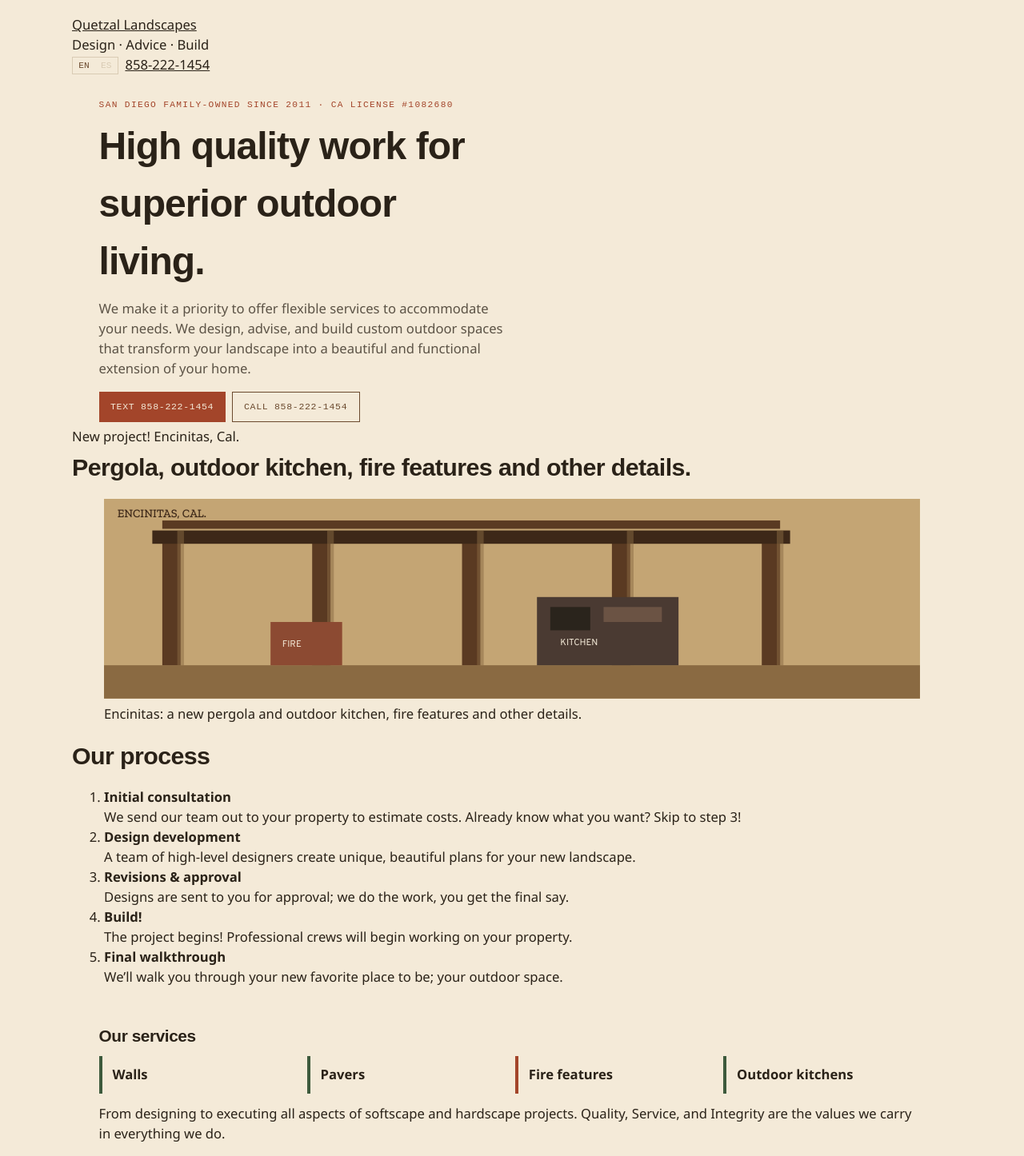
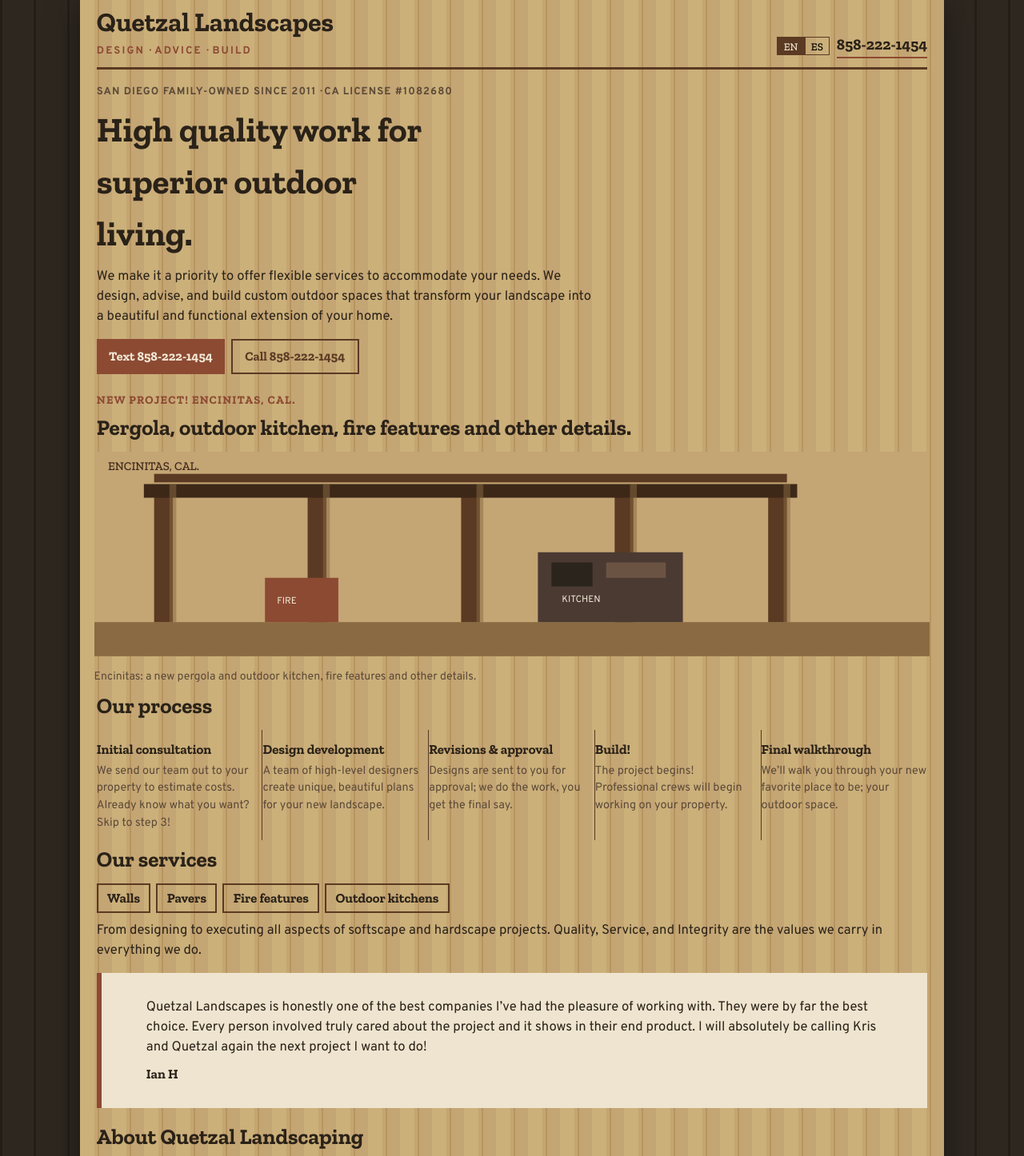
Before and after one commit to nitantbhartia/quetzal-landscapes-preview, a website: page index.html in a window 1280 px wide. Shown: the part 40-1486 px from the top of the page at 80% size. Drawn offline with nearby package versions, Linux system fonts and the light colour scheme.

Commit message:
Restyle homepage as a distinct trade object (9-bar)

```diff
--- a/styles.css
+++ b/styles.css
@@ -1,175 +1,225 @@
-/* Quetzal — Encinitas pergola sequence as a build strip.
-   Sand, pergola wood, garden green, fire ember. */
+/* Quetzal Encinitas pergola lumber strip. Zilla Slab + Overpass. */
 
 :root {
-  --sand: #e6d7c0;
-  --paper: #f4ead8;
-  --wood: #6b4a2e;
-  --post: #8a6240;
-  --green: #3d5a3c;
-  --ember: #a3452a;
-  --sky: #8fa8b8;
+  --site: #2a241c;
+  --board: #c4a574;
+  --stain: #5a3a22;
   --ink: #2a2218;
-  --mute: #5c5346;
-  --max: 1100px;
-  --pad: clamp(1rem, 3.4vw, 2.1rem);
+  --mute: #5c4a38;
+  --ember: #8c4a32;
+  --paper: #efe4cf;
 }
 
 *, *::before, *::after { box-sizing: border-box; }
-html { scroll-behavior: smooth; background: var(--sand); }
+html { scroll-behavior: smooth; background: var(--site); }
 body {
   margin: 0;
-  font-family: "Source Sans 3", "IBM Plex Sans", "Segoe UI", system-ui, sans-serif;
+  font-family: "Overpass", "Segoe UI", sans-serif;
   color: var(--ink);
-  background: var(--sand);
+  background:
+    repeating-linear-gradient(90deg, #241e18 0 3px, #2e2720 3px 42px);
   line-height: 1.5;
   font-size: 1.04rem;
 }
 a { color: inherit; }
-h1, h2 { font-family: "Source Sans 3", sans-serif; font-weight: 700; letter-spacing: -0.02em; margin: 0; }
+h1, h2, .brand {
+  font-family: "Zilla Slab", Georgia, serif;
+  font-weight: 700;
+  margin: 0;
+}
 p { margin: 0; }
-.skip { position: absolute; left: 0.7rem; top: -3rem; background: var(--wood); color: var(--paper); padding: 0.4rem 0.7rem; }
+
+.skip {
+  position: absolute; left: 0.7rem; top: -3rem;
+  background: var(--stain); color: var(--paper); padding: 0.4rem 0.7rem;
+}
 .skip:focus { top: 0.5rem; }
 
-.bar {
-  background: var(--wood);
-  color: var(--paper);
-  position: sticky; top: 0; z-index: 20;
+.strip {
+  max-width: 1080px;
+  margin: 1.4rem auto 2.2rem;
+  background:
+    repeating-linear-gradient(90deg,
+      #cbb07a 0 18px,
+      #c4a574 18px 22px,
+      #b8945e 22px 24px,
+      #c4a574 24px 40px);
+  color: var(--ink);
+  box-shadow:
+    inset 0 10px 0 var(--stain),
+    inset 0 -10px 0 var(--stain),
+    0 22px 40px rgba(0,0,0,0.4);
+  padding: 1.3rem 1.3rem 1.1rem;
 }
-.inner {
-  max-width: var(--max); margin: 0 auto; padding: 0.6rem var(--pad);
-  display: flex; align-items: center; justify-content: space-between; gap: 1rem;
+
+.end-stamp {
+  display: flex;
+  justify-content: space-between;
+  gap: 1rem;
+  align-items: flex-end;
+  flex-wrap: wrap;
+  padding-bottom: 0.7rem;
+  border-bottom: 3px solid var(--stain);
 }
-.wm { text-decoration: none; font-weight: 700; letter-spacing: 0.04em; }
-.wm span { display: block; font-family: "IBM Plex Mono", monospace; font-size: 0.62rem; font-weight: 400; letter-spacing: 0.14em; text-transform: uppercase; color: #d9cbb4; }
-nav { display: flex; gap: 0.9rem; font-family: "IBM Plex Mono", monospace; font-size: 0.7rem; letter-spacing: 0.08em; text-transform: uppercase; }
-nav a { text-decoration: none; color: #d9cbb4; }
-nav a:hover { color: var(--paper); }
+.brand {
+  text-decoration: none;
+  font-size: clamp(1.6rem, 3.5vw, 2.1rem);
+}
+.dab {
+  font-size: 0.82rem;
+  letter-spacing: 0.16em;
+  text-transform: uppercase;
+  color: var(--ember);
+  font-weight: 700;
+}
 .tools { display: flex; gap: 0.55rem; align-items: center; }
-.lang { display: flex; border: 1px solid #d9cbb4; }
-.lang button { background: transparent; color: #d9cbb4; border: 0; font-family: "IBM Plex Mono", monospace; font-size: 0.7rem; padding: 0.25rem 0.45rem; cursor: pointer; }
-.lang button[aria-pressed="true"] { background: var(--paper); color: var(--wood); }
+.lang { display: flex; }
+.lang button {
+  background: transparent;
+  border: 1px solid var(--stain);
+  font-family: "Zilla Slab", serif;
+  padding: 0.15rem 0.45rem;
+  cursor: pointer;
+}
+.lang button[aria-pressed="true"] { background: var(--stain); color: var(--paper); }
+.phone {
+  font-family: "Zilla Slab", serif;
+  font-weight: 700;
+  font-size: 1.2rem;
+  text-decoration: none;
+  border-bottom: 2px solid var(--ember);
+}
+
+.hero { padding: 1.1rem 0 0.4rem; }
+.kicker {
+  font-size: 0.82rem;
+  letter-spacing: 0.08em;
+  text-transform: uppercase;
+  color: var(--mute);
+  font-weight: 700;
+  margin-bottom: 0.35rem;
+}
+h1 { font-size: clamp(1.8rem, 4.4vw, 2.7rem); max-width: 18ch; }
+.lede { margin: 0.6rem 0 0.9rem; max-width: 58ch; }
+.actions { display: flex; flex-wrap: wrap; gap: 0.5rem; }
 
 .btn {
   display: inline-flex; align-items: center; justify-content: center;
   text-decoration: none; border: 0; cursor: pointer;
-  font-family: "IBM Plex Mono", monospace; font-size: 0.72rem;
-  letter-spacing: 0.06em; text-transform: uppercase;
-  padding: 0.58rem 0.9rem; font-weight: 500;
+  font-family: "Zilla Slab", serif;
+  font-weight: 700;
+  font-size: 1rem;
+  padding: 0.5rem 0.95rem;
 }
-.btn.wood { background: var(--post); color: var(--paper); }
-.btn.ember { background: var(--ember); color: var(--paper); }
-.btn.ghost { background: transparent; color: var(--wood); border: 1px solid var(--wood); }
+.btn.ember { background: var(--ember); color: #f4ead8; }
+.btn.ghost { background: transparent; color: var(--stain); border: 2px solid var(--stain); }
+.btn.wood { background: var(--stain); color: var(--paper); }
 
-.hero { max-width: var(--max); margin: 0 auto; padding: 1.8rem var(--pad) 0.4rem; }
-.kicker {
-  font-family: "IBM Plex Mono", monospace; font-size: 0.7rem;
-  letter-spacing: 0.12em; text-transform: uppercase; color: var(--ember);
-  margin-bottom: 0.45rem;
+.encinitas { padding: 1rem 0 0.2rem; }
+.job {
+  font-family: "Zilla Slab", serif;
+  font-weight: 700;
+  letter-spacing: 0.08em;
+  text-transform: uppercase;
+  color: var(--ember);
+  font-size: 0.9rem;
 }
-h1 { font-size: clamp(1.9rem, 4.8vw, 3rem); max-width: 18ch; }
-.lede { margin: 0.7rem 0 1rem; max-width: 54ch; color: var(--mute); }
-.actions { display: flex; flex-wrap: wrap; gap: 0.5rem; }
+h2 { font-size: clamp(1.25rem, 2.6vw, 1.7rem); margin: 0.2rem 0 0.6rem; }
+.section-draw { margin: 0.5rem -0.2rem 0; }
+.section-draw figcaption { font-size: 0.88rem; color: var(--mute); margin-top: 0.35rem; }
 
-.strip {
-  max-width: none;
-  margin: 1.6rem 0 0;
-  padding: 1.6rem max(var(--pad), calc(50% - 550px));
-  background: var(--paper);
-  border-top: 8px solid var(--wood);
-  border-bottom: 8px solid var(--wood);
-}
-.strip h2 { font-size: clamp(1.4rem, 3vw, 1.9rem); margin: 0.2rem 0 0.5rem; }
-.beats {
+.stations ol {
   list-style: none;
-  margin: 1.1rem 0;
+  margin: 0;
   padding: 0;
   display: grid;
   grid-template-columns: repeat(5, 1fr);
-  gap: 0.55rem;
-  counter-reset: none;
+  gap: 0;
 }
-.beats li {
-  background: var(--sand);
-  border-top: 4px solid var(--green);
-  padding: 0.7rem 0.7rem 0.85rem;
+.stations li {
+  padding: 0.7rem 0.7rem 0.7rem 0;
+  border-right: 1px solid var(--stain);
 }
-.beats li:nth-child(4) { border-top-color: var(--ember); }
-.beats li:nth-child(5) { border-top-color: var(--wood); }
-.beats b {
-  display: block;
-  font-family: "IBM Plex Mono", monospace;
-  font-size: 0.72rem;
+.stations li:last-child { border-right: 0; padding-right: 0; }
+.stations b { display: block; font-family: "Zilla Slab", serif; font-size: 1.05rem; margin-bottom: 0.25rem; }
+.stations p { font-size: 0.9rem; color: var(--mute); }
+
+.services ul {
+  display: flex;
+  flex-wrap: wrap;
+  gap: 0.45rem;
+  list-style: none;
+  margin: 0.3rem 0 0.6rem;
+  padding: 0;
+}
+.services li {
+  border: 2px solid var(--stain);
+  padding: 0.25rem 0.7rem;
+  font-family: "Zilla Slab", serif;
+  font-weight: 700;
+}
+
+.quote {
+  margin: 1rem 0;
+  padding: 0.9rem 1rem;
+  background: var(--paper);
+  border-left: 6px solid var(--ember);
+}
+.quote footer {
+  margin-top: 0.45rem;
+  font-family: "Zilla Slab", serif;
+  font-weight: 700;
+}
+
+.about address {
+  margin-top: 0.6rem;
+  font-style: normal;
+  color: var(--mute);
+}
+.about a { color: var(--ember); font-weight: 700; }
+
+.consult {
+  margin-top: 0.8rem;
+  padding: 0.9rem 1rem;
+  background: var(--paper);
+}
+.consult form {
+  display: grid;
+  grid-template-columns: 1fr 1fr;
+  gap: 0.6rem 0.8rem;
+  margin-top: 0.6rem;
+}
+.consult label { display: grid; gap: 0.15rem; }
+.consult label span {
+  font-size: 0.78rem;
   letter-spacing: 0.1em;
   text-transform: uppercase;
-  color: var(--wood);
-  margin-bottom: 0.35rem;
+  font-weight: 700;
+  color: var(--mute);
 }
-.beats p { font-size: 0.9rem; }
-.pergola { margin: 0.4rem 0 0; }
-.pergola figcaption {
-  font-family: "IBM Plex Mono", monospace;
-  font-size: 0.7rem;
-  color: var(--mute);
-  padding: 0.4rem 0 0;
+.consult input, .consult select, .consult textarea {
+  font: inherit;
+  border: 0;
+  border-bottom: 2px solid var(--stain);
+  background: transparent;
+  padding: 0.3rem 0;
+  border-radius: 0;
 }
-
-.services, .quote, .about, .ticket {
-  max-width: var(--max); margin: 0 auto; padding: 1.6rem var(--pad);
-}
-.services h2, .about h2, .ticket h2 { font-size: 1.3rem; margin-bottom: 0.6rem; }
-.services ul {
-  display: grid; grid-template-columns: repeat(4, 1fr); gap: 0.5rem;
-  list-style: none; margin: 0 0 0.8rem; padding: 0;
-}
-.services li {
-  background: var(--paper);
-  border-left: 4px solid var(--green);
-  padding: 0.7rem 0.8rem;
-  font-weight: 600;
-}
-.services li:nth-child(3) { border-left-color: var(--ember); }
-.svcMore { color: var(--mute); max-width: 60ch; }
-
-.quote blockquote {
-  margin: 0.4rem 0 0;
-  padding: 1rem 1.1rem;
-  background: var(--paper);
-  border-left: 5px solid var(--ember);
-  max-width: 64ch;
-}
-.quote footer { margin-top: 0.5rem; font-family: "IBM Plex Mono", monospace; font-size: 0.78rem; color: var(--ember); }
-
-.about address {
-  font-style: normal;
-  margin-top: 0.7rem;
-  font-family: "IBM Plex Mono", monospace;
-  font-size: 0.88rem;
-  background: var(--paper);
-  padding: 0.8rem 0.9rem;
-  border-left: 4px solid var(--wood);
-}
-
-.ticket { background: var(--paper); max-width: none; padding-left: max(var(--pad), calc(50% - 550px)); padding-right: max(var(--pad), calc(50% - 550px)); }
-.ticket p { color: var(--mute); margin-bottom: 0.8rem; max-width: 52ch; }
-form { display: grid; grid-template-columns: 1fr 1fr; gap: 0.7rem 1rem; }
-label { display: flex; flex-direction: column; gap: 0.25rem; }
-label span { font-family: "IBM Plex Mono", monospace; font-size: 0.65rem; letter-spacing: 0.1em; text-transform: uppercase; }
-input, select, textarea { font: inherit; padding: 0.5rem 0.55rem; border: 1px solid var(--wood); background: #fffdf6; }
-.wide { grid-column: 1 / -1; }
-form .btn { justify-self: start; }
-.alt { margin-top: 0.8rem; }
-.alt a { color: var(--wood); }
+.consult .wide, .consult button { grid-column: 1 / -1; }
+.alt { margin-top: 0.55rem; font-size: 0.9rem; }
+.alt a { color: var(--ember); }
 
 .foot {
-  max-width: var(--max); margin: 0 auto; padding: 1.3rem var(--pad) 2rem;
-  display: flex; justify-content: space-between; gap: 1rem; color: var(--mute); font-size: 0.88rem;
+  display: flex; justify-content: space-between; gap: 1rem; flex-wrap: wrap;
+  padding: 0.9rem 0 0.2rem;
+  border-top: 3px solid var(--stain);
+  margin-top: 0.8rem;
+  font-size: 0.88rem;
 }
-.foot b { display: block; color: var(--wood); }
-.foot-links { display: flex; flex-wrap: wrap; gap: 0.85rem; }
-.foot-links a { color: var(--ember); }
+.foot-links { display: flex; gap: 0.8rem; flex-wrap: wrap; }
 
-@media (max-width: 820px) {
-  nav { display: none; }
-  .beats, .services ul, form { grid-template-columns: 1fr; }
+@media (max-width: 860px) {
+  .stations ol, .consult form { grid-template-columns: 1fr; }
+  .stations li { border-right: 0; border-bottom: 1px solid var(--stain); padding: 0.7rem 0; }
+  .strip { margin: 0.6rem 0.45rem 1.4rem; padding: 1rem 0.85rem; }
 }
```
